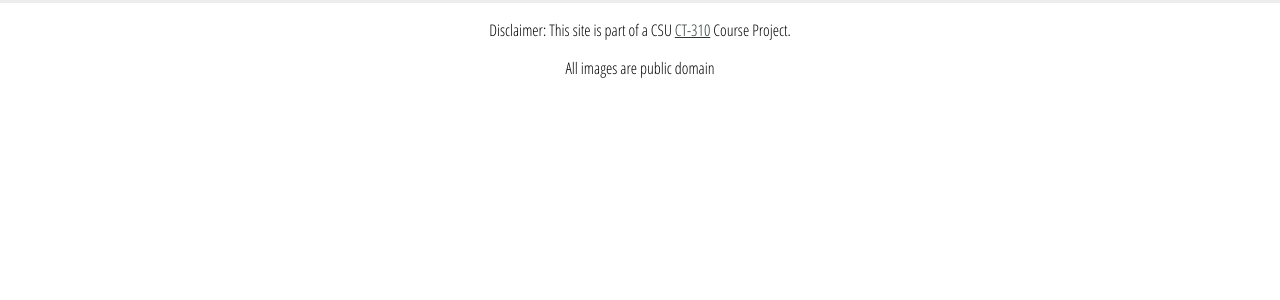
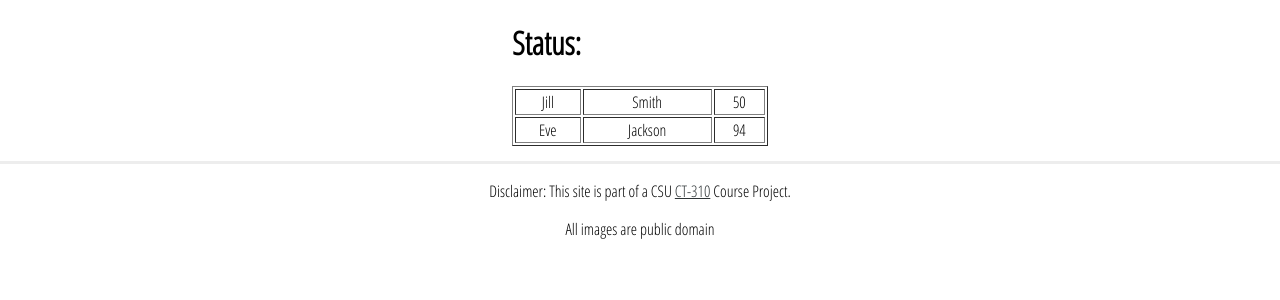
Before and after one commit to Tyru5/CT310-P3, a PHP site: page /status.php in a window 1280 px wide. Shown: the part 117-417 px from the top of the page. Run offline with PHP 8.4, Linux system fonts and the light colour scheme; some libraries are stand-ins or nearby versions.

Commit message:
adding feature to the status.php page

```diff
--- a/status.php
+++ b/status.php
@@ -21,6 +21,26 @@
       include 'navbar.php';
     ?>
 
+    <div class="setup_createAccount_header">
+        <h1>Status:</h1>
+    </div>
+
+
+    <!--Table for displaying the status's of all the other pages-->
+    <table border="1" id="status_table">
+        <tr>
+            <td>Jill</td>
+            <td>Smith</td>
+            <td>50</td>
+        </tr>
+        <tr>
+            <td>Eve</td>
+            <td>Jackson</td>
+            <td>94</td>
+        </tr>
+    </table>
+
+
 </div>
   <?php include "footer.php" ?>
   </body>
--- a/style.css
+++ b/style.css
@@ -342,3 +342,13 @@ input[type=submit]{ /*button for the 'post' comment*/
 #search_animal {
     margin-left: 10px;
 }
+
+/*ALL styling for project 3*/
+#status_table {
+  width: 20%;
+  margin-left: auto;
+  margin-right: auto;
+  margin-bottom: 15px;
+  margin-top: 15px;
+  text-align: center;
+}
```
